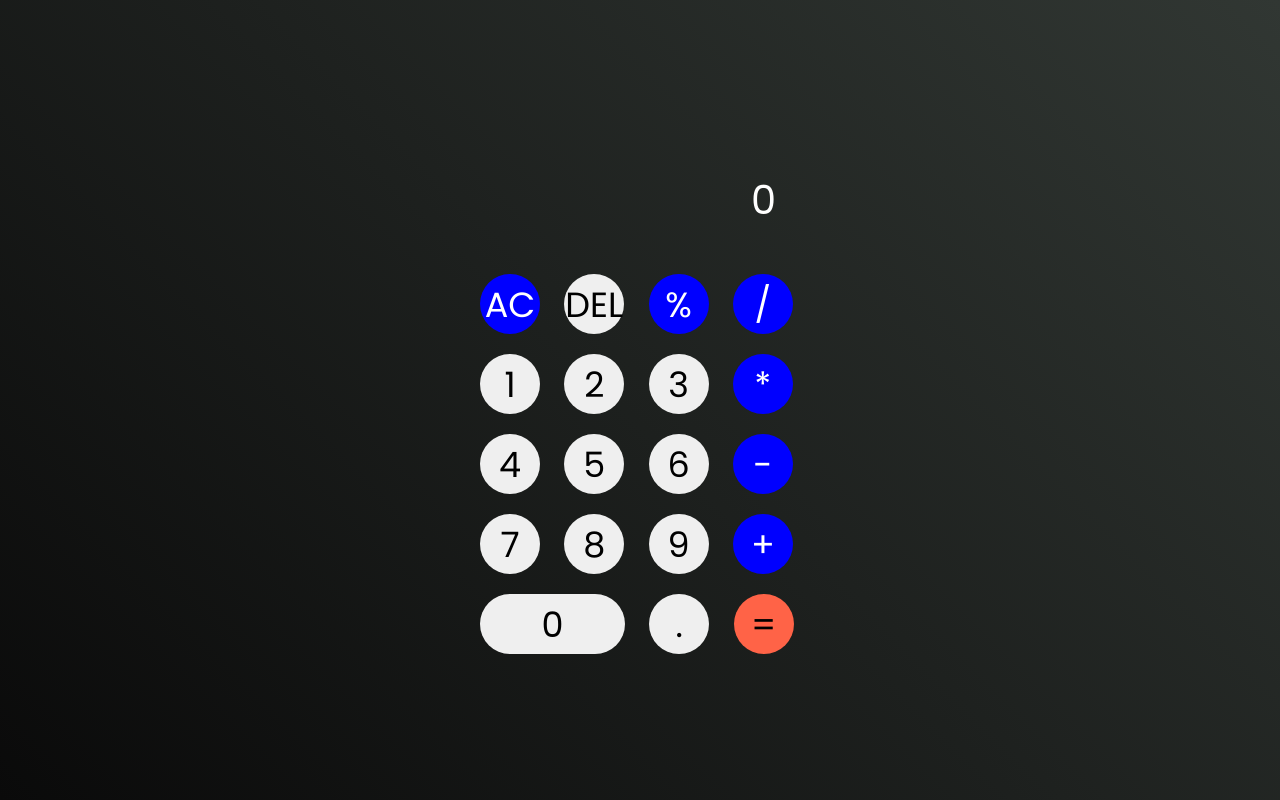
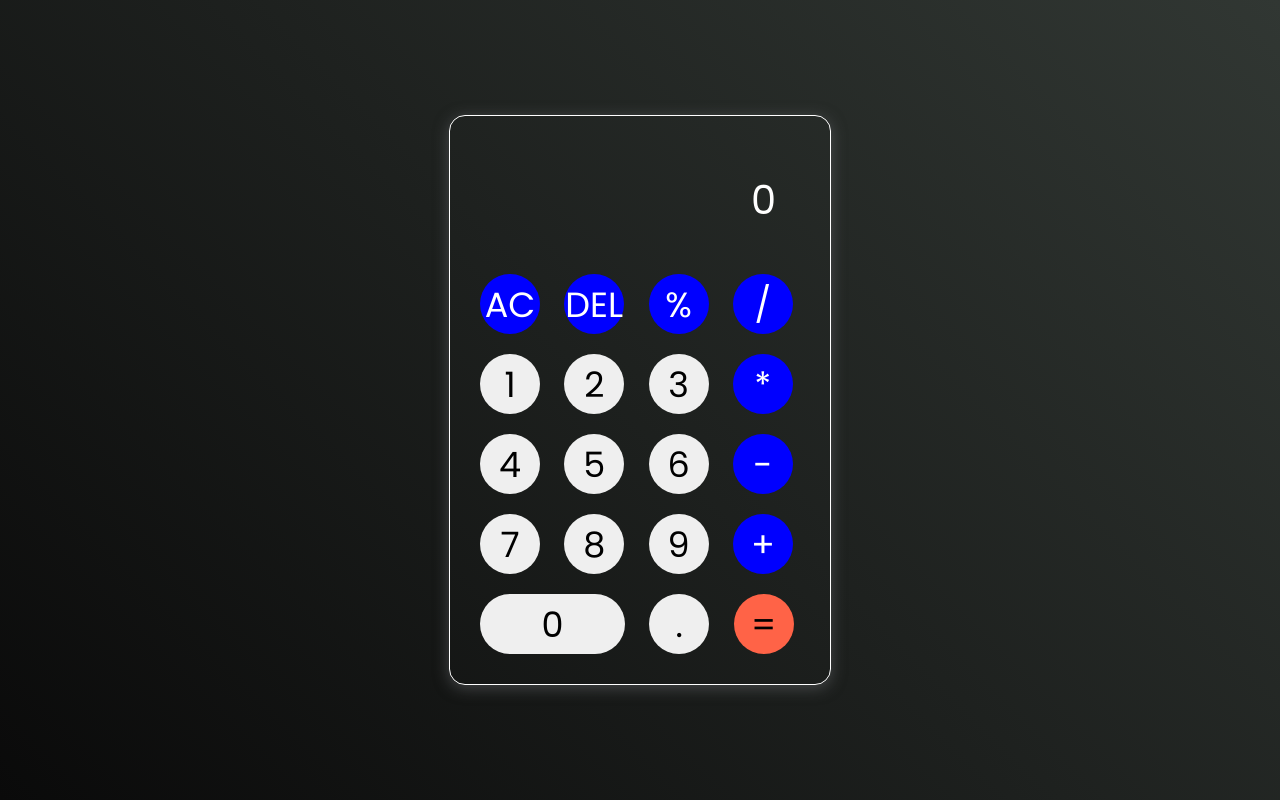
Before and after one commit to abrordc/Calculator, a plain HTML site: page index.html in a window 1280 px wide. Both pictures are taken after a click on the button "DEL". Drawn offline with Linux system fonts and the light colour scheme.

Commit message:
update code

```diff
--- a/index.html
+++ b/index.html
@@ -1,18 +1,19 @@
-<!DOCTYPE html>
+
+<!doctype html>
 <html lang="en">
     <head>
-  <meta charset="UTF-8">
-  <meta name="viewport" content="width=device-width, initial-scale=1.0">
-  <link rel="stylesheet" href="css/index.css">
-  <link rel="stylesheet" href="sweetalert/style.css">
+        <meta charset="UTF-8" />
+        <meta name="viewport" content="width=device-width, initial-scale=1.0" />
+        <link rel="stylesheet" href="css/index.css" />
+        <link rel="stylesheet" href="sweetalert/style.css" />
         <title>calculator</title>
     </head>
     <body>
-	<div class"calculator">
-	  <input type="text" placeholder="0" id="inputbox" disabled="">
+        <div class="calculator">
+            <input type="text" placeholder="0" id="inputbox" disabled="" />
             <div>
                 <button class="operator">AC</button>
-	    <button onclick"Swal.fire('Any fool can use a computer')">DEL</button>
+                <button class="operator">DEL</button>
                 <button class="operator">%</button>
                 <button class="operator">/</button>
             </div>
@@ -20,7 +21,8 @@
                 <button>1</button>
                 <button>2</button>
                 <button>3</button>
-	    <button class="operator">*</button>
+                <button class="operator"
+                >*</button>
             </div>
             <div>
                 <button>4</button>
--- a/js/index.js
+++ b/js/index.js
@@ -1,25 +1,34 @@
 
-let input = document.getElementById('inputbox');
-let buttons = document.querySelectorAll('button');
+let input = document.getElementById("inputbox");
+let buttons = document.querySelectorAll("button");
+new Swal({
+    toast: true,
+    position: "top-end",
+    showConfirmButton: false,
+    timer: 4000,
+    timerProgressBar: true,
+    icon: "warning",
+    title: "tombol DEL masih ada bug mohon menggunakan tombol AC",
+    didOpen: toast => {
+        toast.addEventListener("mouseenter", Swal.stopTimer);
+        toast.addEventListener("mouseleave", Swal.resumeTimer);
+    }
+});
 
 let string = "";
 let arr = Array.from(buttons);
 arr.forEach(button => {
-  button.addEventListener('click', (e) => {
-    if(e.target.innerHTML == '=') {
+    button.addEventListener("click", e => {
+        if (e.target.innerHTML == "=") {
             string = eval(string);
             input.value = string;
-    }
-    else if(e.target.innerHTML == 'AC'){
-      String= "";
+        } else if (e.target.innerHTML == "AC") {
+            string = "";
             input.value = string;
-      string = string.substring(innerHTML = string);
-    }
-    else if(e.target.innerHTML == 'DEL'){
-      string = string.substring(0, string.length -1);
-    // alert("mohon maaf tombol DEL tidak berfungsi karena dalam masa pengembangan")
-    }
-    else{
+            string = string.substring((innerHTML = string));
+        } else if (e.target.innerHTML == "DEL") {
+            input.value = input.value.slice(0, -1);
+        } else {
             string += e.target.innerHTML;
             input.value = string;
         }
```
Lines whose indentation alone changed are shown as unchanged.
